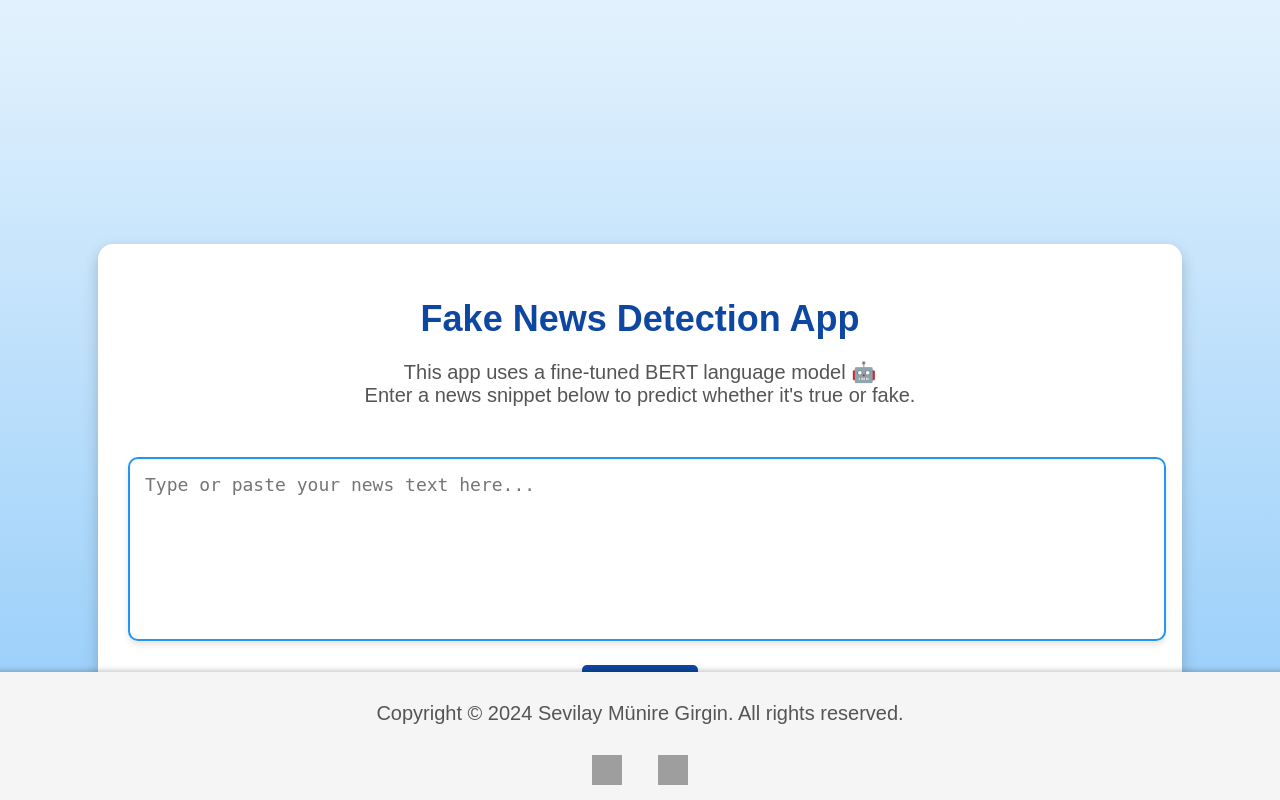
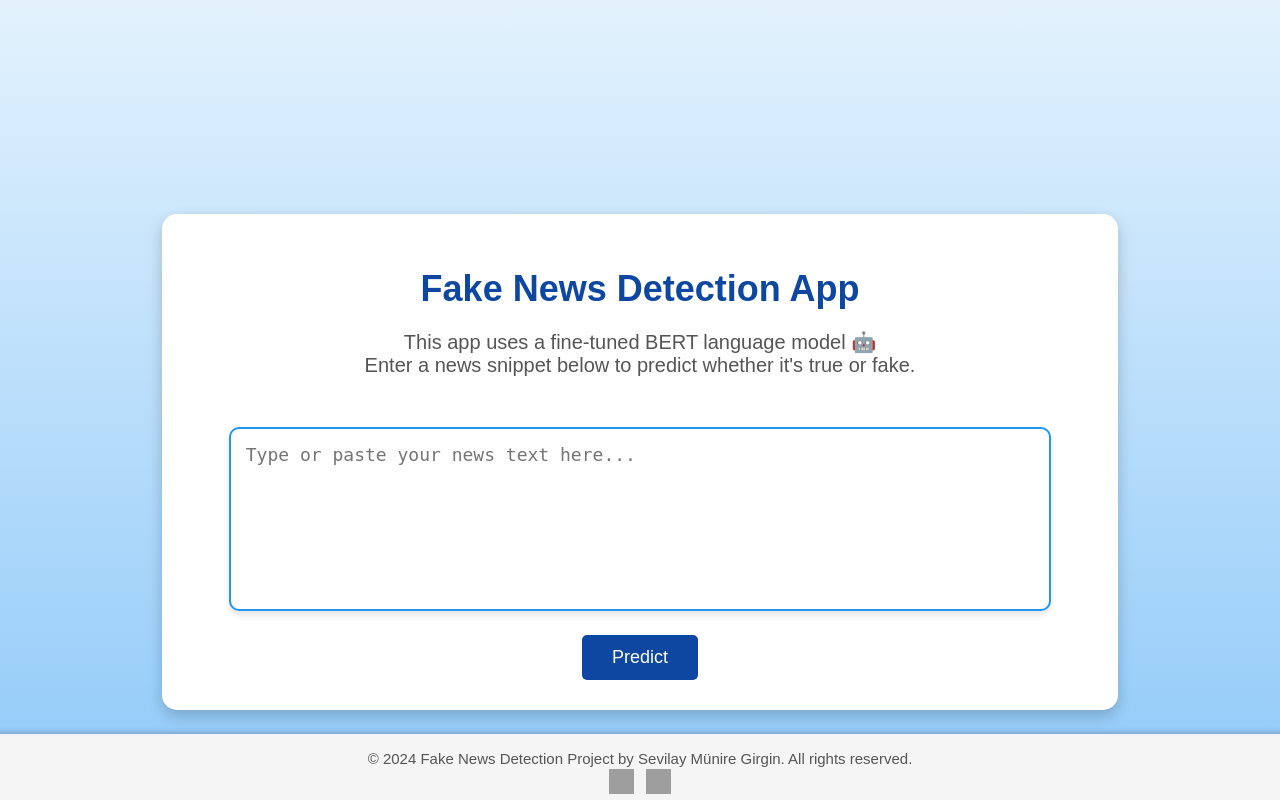
Before and after one commit to SevilayMuni/my-bert-fake-news, a Flask app: page / in a window 1280 px wide. Run offline with Flask 3, Linux system fonts and the light colour scheme; grey boxes are pictures that could not be loaded.

Commit message:
Update index.html

```diff
--- a/template/index.html
+++ b/template/index.html
@@ -18,7 +18,7 @@
 
         .container {
             margin: auto;
-            width: 80%;
+            width: 70%;
             background: white;
             padding: 30px;
             border-radius: 15px;
@@ -40,7 +40,7 @@
 
         /* Text Box Styling */
         textarea {
-            width: 98%;
+            width: 88%;
             height: 150px;
             padding: 15px;
             margin: 20px 0;
@@ -77,7 +77,7 @@
 
         .confidence {
             font-size: 18px;
-            color: #4caf50;
+            color: #a7310a;
         }
 
         /* Footer Styling */
@@ -85,18 +85,20 @@
             position: fixed;
             bottom: 0;
             width: 100%;
-            padding: 10px 20px;
+            height: 8%;
+            padding: 1px 5px; /* Narrower footer padding */
             background-color: #f5f5f5;
             color: black;
             text-align: center;
+            font-size: 1px; /* Smaller footer text size */
             box-shadow: 0 -2px 5px rgba(0, 0, 0, 0.2);
         }
 
         footer a {
             text-decoration: none;
             color: black;
-            margin: 0 10px;
-            font-size: 18px;
+            margin: 0 5px;
+            font-size: 10px; /* Smaller footer link size */
         }
 
         footer a:hover {
@@ -104,13 +106,14 @@
         }
 
         .footer-icons {
-            margin-top: 10px;
+            margin-top: 0.5%;
+            margin-bottom: 0.5%;
         }
 
         .footer-icons img {
-            width: 30px;
-            height: 30px;
-            margin: 0 5px;
+            width: 25px; /* Smaller icon size */
+            height: 25px;
+            margin: 3 300px;
         }
 
         /* Center alignment for container */
@@ -121,7 +124,7 @@
         }
 
         .container {
-            margin-bottom: 60px;
+            margin-bottom: 90px;
         }
     </style>
 </head>
@@ -140,8 +143,8 @@
         {% endif %}
     </div>
     <footer>
-        <p> Copyright © 2024 Sevilay Münire Girgin. All rights reserved.</p>
-        <div class="footer-icons">
+        <p style="font-size: 15px !important; margin-bottom: 2px;">© 2024 Fake News Detection Project by Sevilay Münire Girgin. All rights reserved.</p>
+        <div class="footer-icons" style="margin-top: 0;">
             <a href="https://github.com/SevilayMuni" target="_blank">
                 <img src="https://cdn-icons-png.flaticon.com/512/733/733553.png" alt="GitHub" title="GitHub">
             </a>
@@ -150,5 +153,6 @@
             </a>
         </div>
     </footer>
+
 </body>
 </html>
```
